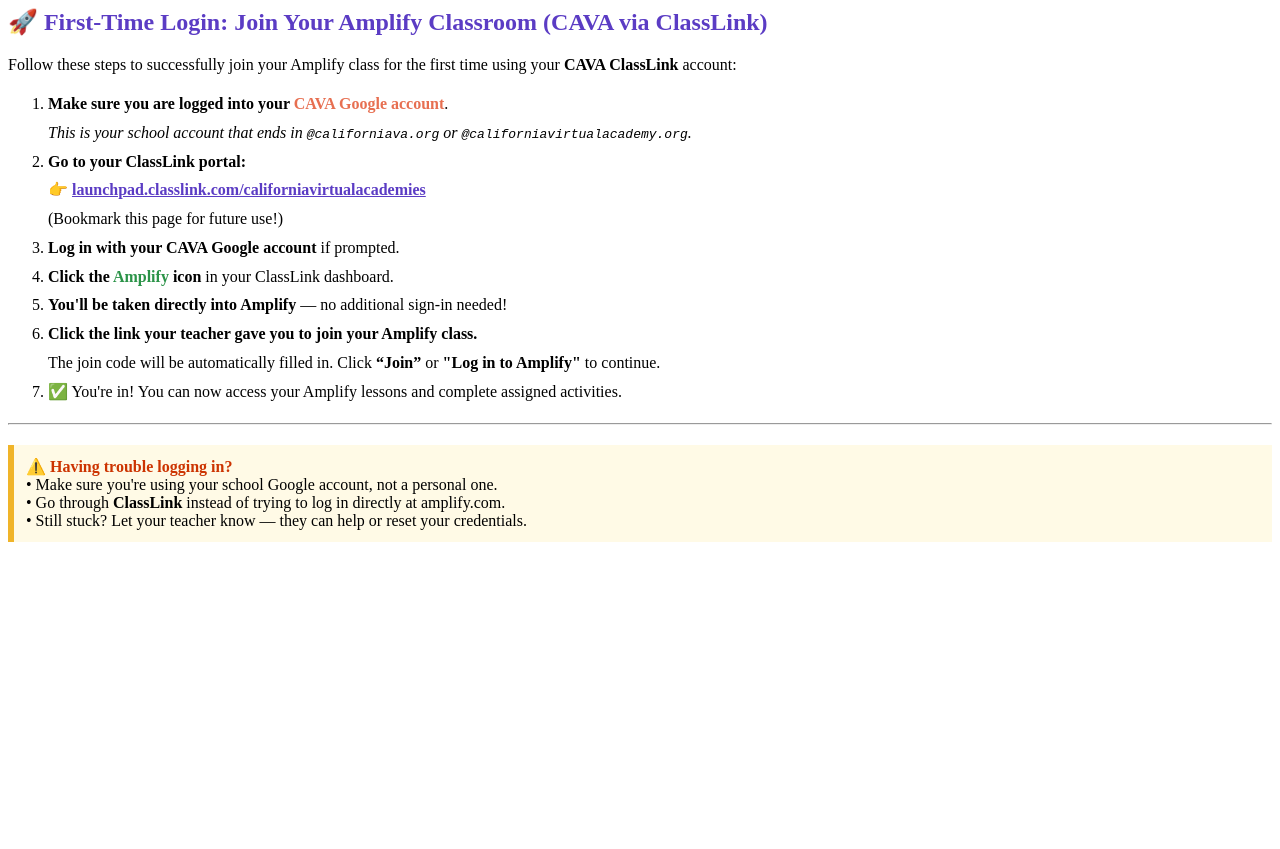
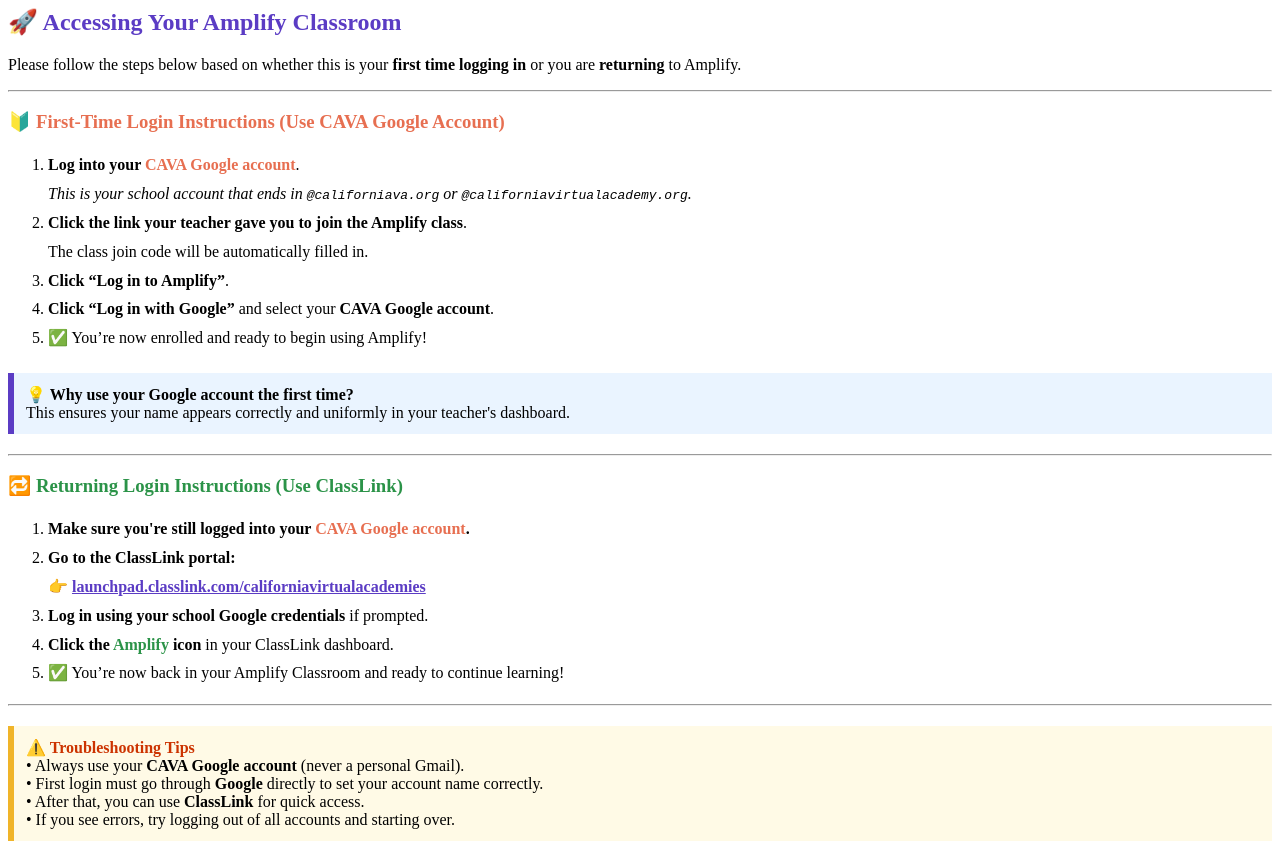
Before and after one commit to edithacastro/Amplify-Log-In, a plain HTML site: page index.html in a window 1280 px wide. Before the commit the page ends 800 px from the top, so only its background shows below. Drawn offline with Linux system fonts and the light colour scheme.

Commit message:
Update index.html
pasted new code

```diff
--- a/index.html
+++ b/index.html
@@ -1,37 +1,57 @@
-<h2 style="color: #5b3cc4;">🚀 First-Time Login: Join Your Amplify Classroom (CAVA via ClassLink)</h2>
+<h2 style="color: #5b3cc4;">🚀 Accessing Your Amplify Classroom</h2>
+<p>Please follow the steps below based on whether this is your <strong>first time logging in</strong> or you are <strong>returning</strong> to Amplify.</p>
 
-<p>Follow these steps to successfully join your Amplify class for the first time using your <strong>CAVA ClassLink</strong> account:</p>
+<hr>
+
+<h3 style="color: #e76f51;">🔰 First-Time Login Instructions (Use CAVA Google Account)</h3>
 
 <ol style="line-height: 1.8;">
-  <li><strong>Make sure you are logged into your <span style="color: #e76f51;">CAVA Google account</span></strong>.<br>
+  <li><strong>Log into your <span style="color: #e76f51;">CAVA Google account</span></strong>.<br>
       <em>This is your school account that ends in <code>@californiava.org</code> or <code>@californiavirtualacademy.org</code>.</em>
   </li>
 
-  <li><strong>Go to your ClassLink portal:</strong><br>
+  <li><strong>Click the link your teacher gave you to join the Amplify class</strong>.<br>
+      The class join code will be automatically filled in.
+  </li>
+
+  <li><strong>Click “Log in to Amplify”</strong>.</li>
+
+  <li><strong>Click “Log in with Google”</strong> and select your <strong>CAVA Google account</strong>.</li>
+
+  <li>✅ You’re now enrolled and ready to begin using Amplify!</li>
+</ol>
+
+<div style="background-color: #eaf4ff; border-left: 6px solid #5b3cc4; padding: 12px; margin: 20px 0;">
+  <strong>💡 Why use your Google account the first time?</strong><br>
+  This ensures your name appears correctly and uniformly in your teacher's dashboard.
+</div>
+
+<hr>
+
+<h3 style="color: #2b9348;">🔁 Returning Login Instructions (Use ClassLink)</h3>
+
+<ol style="line-height: 1.8;">
+  <li><strong>Make sure you're still logged into your <span style="color: #e76f51;">CAVA Google account</span>.</strong></li>
+
+  <li><strong>Go to the ClassLink portal:</strong><br>
       👉 <a href="https://launchpad.classlink.com/californiavirtualacademies" target="_blank" style="color: #5b3cc4; font-weight: bold;">
         launchpad.classlink.com/californiavirtualacademies
-      </a><br>
-      (Bookmark this page for future use!)
+      </a>
   </li>
 
-  <li><strong>Log in with your CAVA Google account</strong> if prompted.</li>
+  <li><strong>Log in using your school Google credentials</strong> if prompted.</li>
 
   <li><strong>Click the <span style="color: #2b9348;">Amplify</span> icon</strong> in your ClassLink dashboard.</li>
 
-  <li><strong>You'll be taken directly into Amplify</strong> — no additional sign-in needed!</li>
-
-  <li><strong>Click the link your teacher gave you to join your Amplify class.</strong><br>
-      The join code will be automatically filled in. Click <strong>“Join”</strong> or <strong>"Log in to Amplify"</strong> to continue.
-  </li>
-
-  <li>✅ You're in! You can now access your Amplify lessons and complete assigned activities.</li>
+  <li>✅ You’re now back in your Amplify Classroom and ready to continue learning!</li>
 </ol>
 
 <hr>
 
 <div style="background-color: #fffae6; border-left: 6px solid #f0b429; padding: 12px; margin-top: 20px;">
-  <strong style="color: #cc3300;">⚠️ Having trouble logging in?</strong><br>
-  • Make sure you're using your school Google account, not a personal one.<br>
-  • Go through <strong>ClassLink</strong> instead of trying to log in directly at amplify.com.<br>
-  • Still stuck? Let your teacher know — they can help or reset your credentials.
+  <strong style="color: #cc3300;">⚠️ Troubleshooting Tips</strong><br>
+  • Always use your <strong>CAVA Google account</strong> (never a personal Gmail).<br>
+  • First login must go through <strong>Google</strong> directly to set your account name correctly.<br>
+  • After that, you can use <strong>ClassLink</strong> for quick access.<br>
+  • If you see errors, try logging out of all accounts and starting over.
 </div>
```
